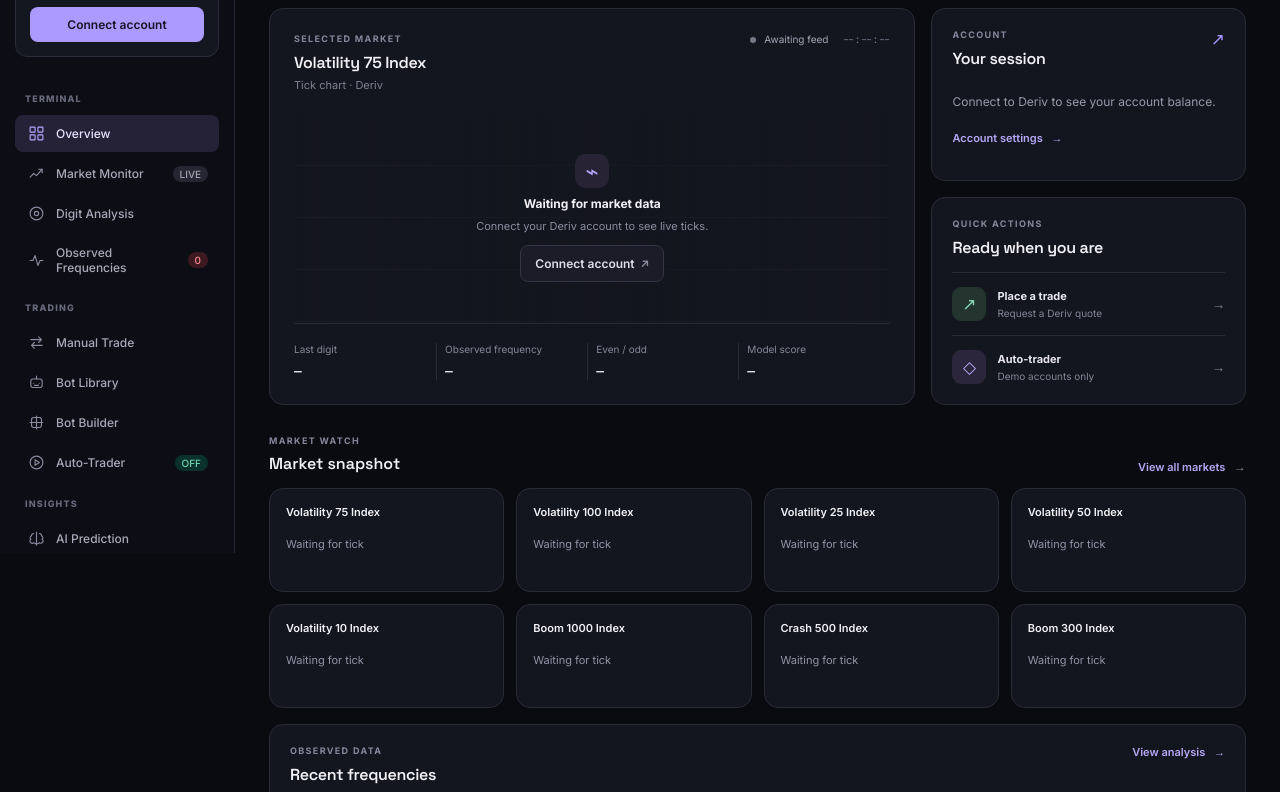
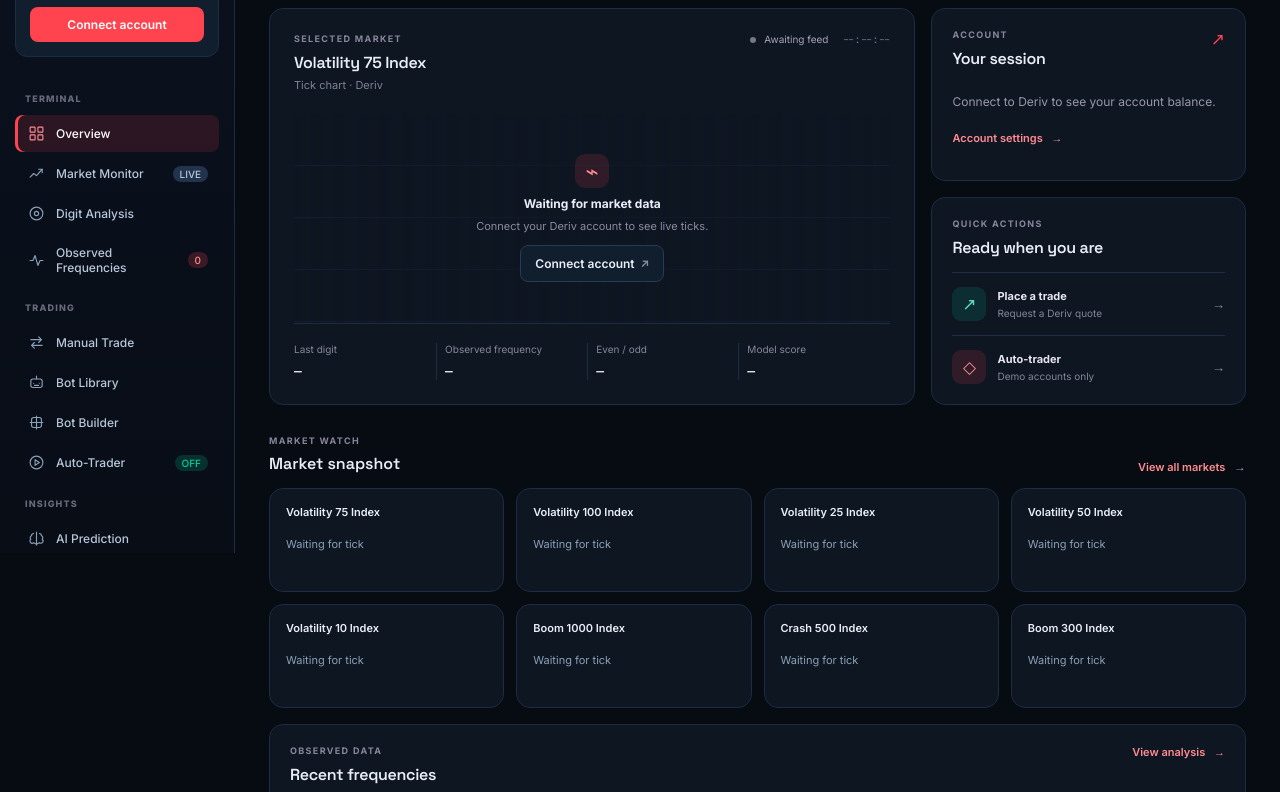
Before and after one commit to geekyacehub/Derivbot, a plain HTML site: page index.html in a window 1280 px wide. Shown: the part 247-1039 px from the top of the page. Drawn offline with Linux system fonts and the light colour scheme.

Commit message:
Restore original red and navy palette
Co-authored-by: arena-agent <297053741+arena-agent@users.noreply.github.com>

```diff
--- a/style.css
+++ b/style.css
@@ -260,3 +260,16 @@ body{background:var(--bg);font-family:Inter,system-ui,sans-serif;color:var(--txt
 @media(max-width:520px){.dashboard-intro{align-items:flex-start;flex-direction:column}.dashboard-side{grid-template-columns:1fr}.snapshot-grid{grid-template-columns:1fr 1fr}.market-meta{flex-direction:column;align-items:flex-end;gap:5px}.topbar-right .select{max-width:160px}.safety-notice{font-size:10px}.chart-stage,.chart-stage canvas{height:175px}.market-panel-head h3{font-size:14px}}
 .nav-icon{display:inline-flex;align-items:center;justify-content:center;flex:none}.nav-icon svg{width:17px;height:17px}
 .live-indicator i{background:#777887}.live-indicator.has-ticks i{background:#85cfad}
+
+/* Original DerivBot palette, retained with the refined layout */
+:root{--bg:#070b12;--panel:#0e1622;--panel2:#111e2e;--line:#1c2c42;--txt:#e8eef7;--mut:#8aa0b8;--red:#ff444f;--green:#00d09c;--amber:#ffb020;--blue:#2e9bff}
+.sidebar{background:linear-gradient(180deg,#0b1220,#080d16);border-color:#1c2c42}
+.logo-mark{background:linear-gradient(135deg,#ff444f,#ff7a45);color:#fff}.logo-name span,.accent-dot,.card-symbol{color:#ff444f}
+.conn-card,.price-chip{background:#111e2e;border-color:#1c2c42}.conn-badge,.pill{background:#22344d;color:#b8c9dd}
+.nav-item{color:#b7c7d9}.nav-item span{color:#8aa0b8}.nav-item:hover{background:#152238}.nav-item.active{background:rgba(255,68,79,.14);color:#fff;box-shadow:inset 3px 0 0 #ff444f}.nav-item.active span{color:#ff8a91}
+.topbar{border-color:#1c2c42}.badge{background:rgba(0,208,156,.13);color:#72dabd}
+.card,.sym-card,.bot-card,.signal-card{background:#0e1622;border-color:#1c2c42}.card:hover{border-color:#2e4a6b}.sym-card:hover{border-color:#ff444f}
+.btn-red{background:#ff444f;color:#fff}.btn-green{background:#00d09c;color:#04241a}.btn-outline{background:#111e2e;border-color:#263b54;color:#e8eef7}.input,.select,.proposal-box,.log-box,.contract,.ind-cell,.flow-item{background:#0d1624;border-color:#1c2c42;color:#e8eef7}.input:focus,.select:focus{outline-color:#ff444f}
+.text-link{color:#ff8a91}.empty-icon,.quick-icon.violet{background:rgba(255,68,79,.14);color:#ff8a91}.quick-icon{background:rgba(0,208,156,.13);color:#60dfbc}
+.chart-stage{border-color:#1c2c42;background:repeating-linear-gradient(to bottom,transparent 0,transparent 51px,#1b2a3c 52px)}.chart-empty{background:linear-gradient(90deg,rgba(14,22,34,.1),rgba(14,22,34,.7),rgba(14,22,34,.1))}.market-metrics div,.quick-action,.dashboard-bottom .ou-row{border-color:#1c2c42}
+.toast{background:#16233a;border-color:#263b54}.hamburger{background:#111e2e;border-color:#1c2c42}.footer{border-color:#1c2c42}
```
